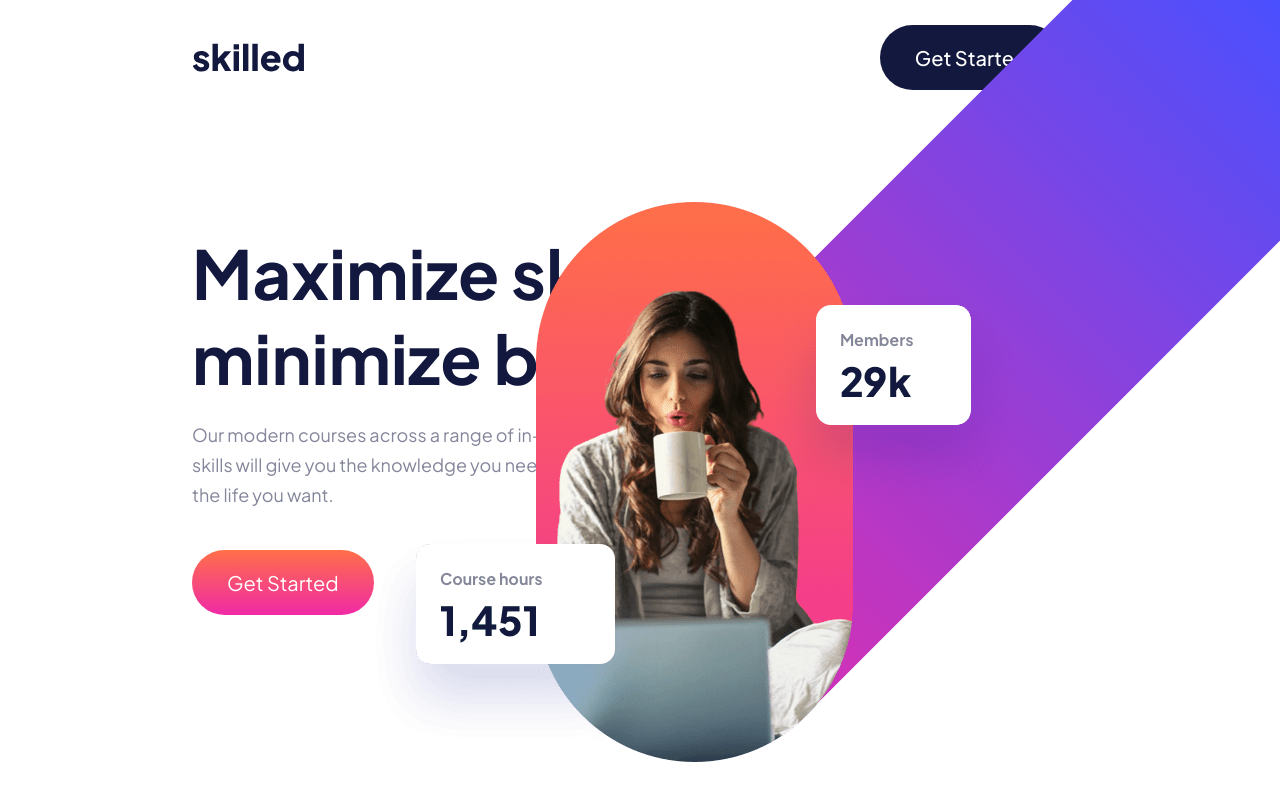
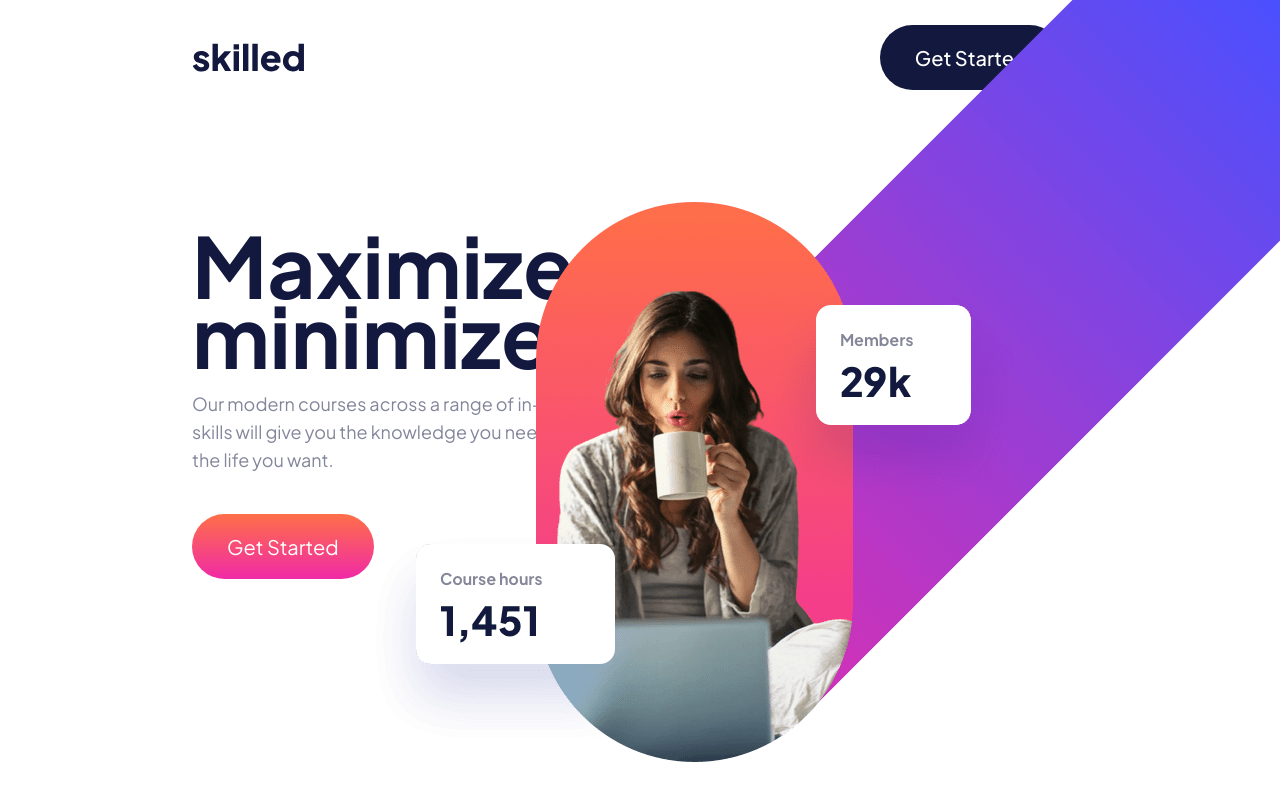
Before and after one commit to russell-crooms/skilled-demo, a React (Vite) app in the folder skilled/: page / in a window 1280 px wide. Shown: the top 800 px of the page. Built offline with nearby package versions, Linux system fonts and the light colour scheme.

Commit message:
Editing the Hero section to more closely match the finished version.

```diff
--- a/skilled/src/components/hero/Hero.css
+++ b/skilled/src/components/hero/Hero.css
@@ -12,14 +12,15 @@
 }
 
 .hero-header {
-    font-size: 45px;
+    font-size: 56px;
     font-weight: 500;
     color: #13183F;
+    line-height: 70px;
 }
 
 .hero-para {
     font-size: 18px;
-    line-height: 30px;
+    line-height: 28px;
     color: #83869A;
 }
 
```
